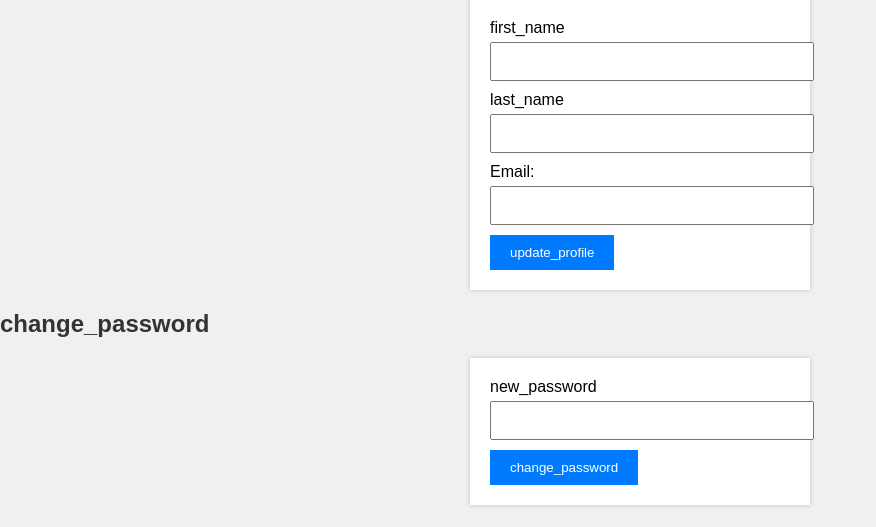
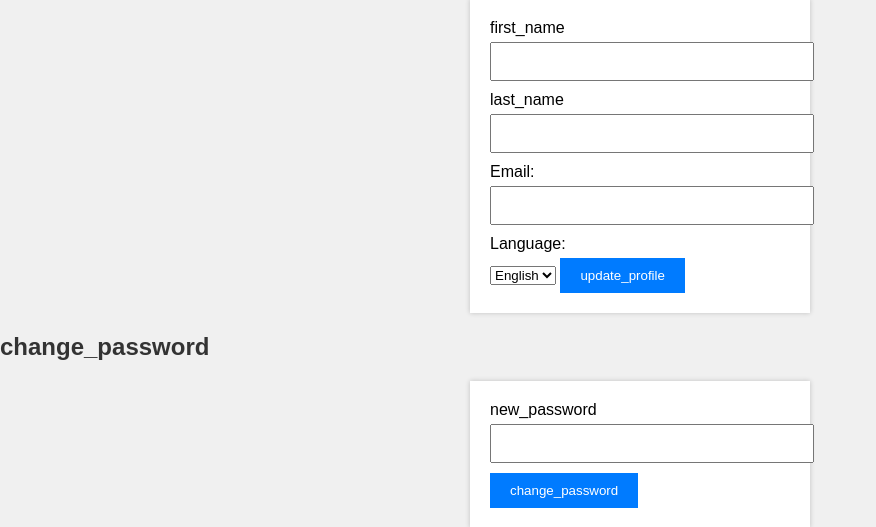
Before and after one commit to moulineE/webstack-portfolio-MyLibrary, a Python web app: template templates/profile.html in a window 1280 px wide. Shown: the part 127-654 px from the top of the page, without its empty margins (0-876 px from the left). Run offline with Jinja, Linux system fonts and the light colour scheme; the template is opened without the code that fills it, so the values that code supplies are empty.

Commit message:
add language user profile update option

```diff
--- a/app.py
+++ b/app.py
@@ -163,6 +163,7 @@ def profile() -> str | Response:
         last_name = request.form.get('last_name')
         email = request.form.get('email')
         password = request.form.get('password')
+        language = request.form.get('language')
         user = current_user
         if first_name:
             user.first_name = first_name
@@ -172,6 +173,9 @@ def profile() -> str | Response:
             user.email = email
         if password:
             user.password = generate_password_hash(password)
+        if language:
+            langid = storage.get_lang_id_by_lang_name(language)
+            user.language_id = langid
         BaseModel.save(user)
         return redirect(url_for('home_page'))
     return render_template('profile.html', user=current_user)
--- a/templates/profile.html
+++ b/templates/profile.html
@@ -28,6 +28,11 @@
         <input type="text" id="last_name" name="last_name" value="{{ user.last_name }}" required>
         <label for="email">Email:</label>
         <input type="email" id="email" name="email" value="{{ user.email }}" required>
+        <label for="language">{{ _('Language:') }}</label>
+        <select id="language" name="language" required>
+            <option value="en">{{ _('English') }}</option>
+            <option value="fr">{{ _('French') }}</option>
+        </select>
         <button type="submit">{{ _('update_profile') }}</button>
     </form>
     <h2>{{ _('change_password') }}</h2>
```
